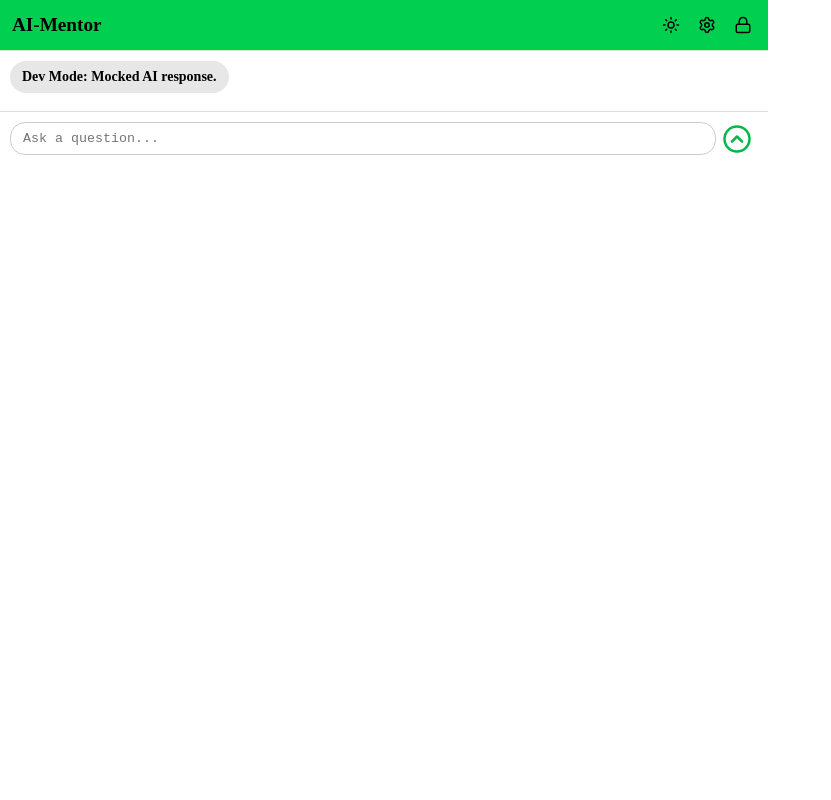
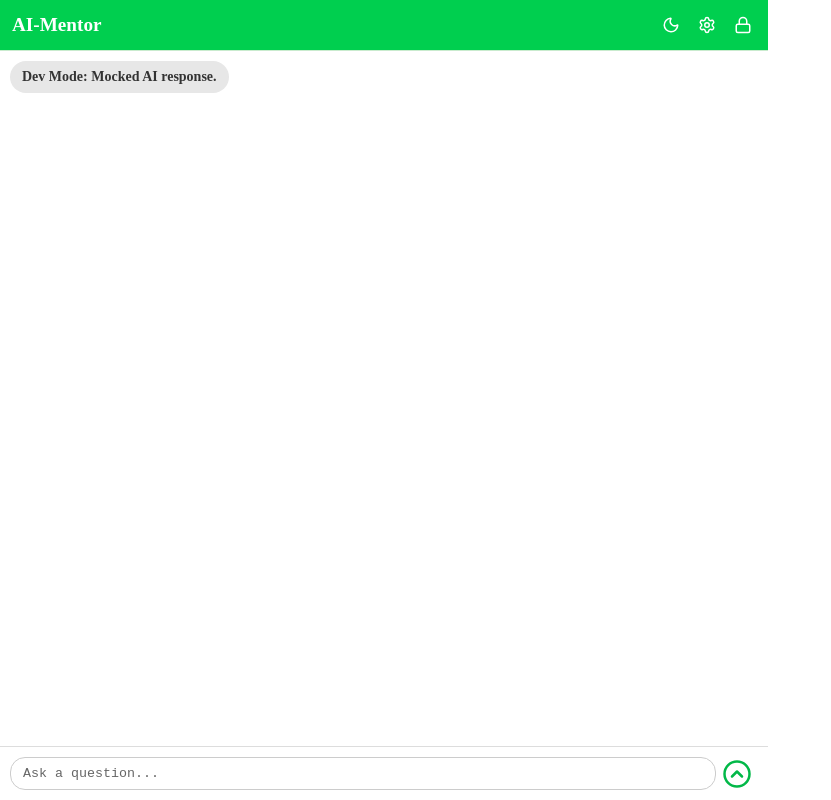
Before and after one commit to Guru22073/Ai-Mentor, a React (Vite) app: page / in a window 1280 px wide. Shown: the whole page, without its empty margins (0-831 px from the left). Built offline with nearby package versions, Linux system fonts and the light colour scheme.

Commit message:
added dark system with the context ThemeContext.jsx

```diff
--- a/src/components/Header.jsx
+++ b/src/components/Header.jsx
@@ -1,16 +1,28 @@
 import React from "react";
 import "../styles/header.css";
-
+import { useTheme } from "../contexts/ThemeContext";
 import { Sun, Moon, Settings, Lock } from "lucide-react";
 
 const Header = () => {
+  const { isDarkMode, toggleTheme } = useTheme();
+
   return (
     <header className="app-header">
       <div className="logo-container">AI-Mentor</div>
       <div className="controls-container">
-        <button className="icon-button"><Sun size = {18} /></button>
-        <button className="icon-button"><Settings size = {18} /></button>
-        <button className="icon-button"><Lock size = {18} /></button>
+        <button
+          className="icon-button theme-toggle"
+          onClick={toggleTheme}
+          title={isDarkMode ? "Switch to light mode" : "Switch to dark mode"}
+        >
+          {isDarkMode ? <Sun size={18} /> : <Moon size={18} />}
+        </button>
+        <button className="icon-button" title="Settings">
+          <Settings size={18} />
+        </button>
+        <button className="icon-button" title="Security">
+          <Lock size={18} />
+        </button>
       </div>
     </header>
   );
--- /dev/null
+++ b/src/contexts/ThemeContext.jsx
@@ -0,0 +1,49 @@
+import React, { createContext, useContext, useState, useEffect } from 'react';
+
+const ThemeContext = createContext();
+
+export const useTheme = () => {
+  const context = useContext(ThemeContext);
+  if (!context) {
+    throw new Error('useTheme must be used within a ThemeProvider');
+  }
+  return context;
+};
+
+export const ThemeProvider = ({ children }) => {
+  const [isDarkMode, setIsDarkMode] = useState(() => {
+    // Try to get theme from localStorage, default to light mode
+    try {
+      const savedTheme = localStorage.getItem('ai-mentor-theme');
+      return savedTheme ? JSON.parse(savedTheme) : false;
+    } catch {
+      return false;
+    }
+  });
+
+  useEffect(() => {
+    try {
+      localStorage.setItem('ai-mentor-theme', JSON.stringify(isDarkMode));
+    } catch (error) {
+      console.warn('Could not save theme preference:', error);
+    }
+
+    document.documentElement.setAttribute('data-theme', isDarkMode ? 'dark' : 'light');
+  }, [isDarkMode]);
+
+  const toggleTheme = () => {
+    setIsDarkMode(prev => !prev);
+  };
+
+  const value = {
+    isDarkMode,
+    toggleTheme,
+    theme: isDarkMode ? 'dark' : 'light'
+  };
+
+  return (
+    <ThemeContext.Provider value={value}>
+      {children}
+    </ThemeContext.Provider>
+  );
+};
--- a/src/styles/ChatWindow.css
+++ b/src/styles/ChatWindow.css
@@ -1,9 +1,22 @@
+.chat-container {
+  background-color: var(--bg-primary);
+  color: var(--text-primary);
+  transition: background-color 0.3s ease, color 0.3s ease;
+  height: 100vh;
+  display: flex;
+  flex-direction: column;
+  min-height: 400px;
+}
+
 .message-list {
   flex-grow: 1;
+  flex-shrink: 1;
   overflow-y: auto;
   padding: 10px;
   display: flex;
   flex-direction: column;
+  background-color: var(--bg-primary);
+  min-height: 0;
 }
 
 .message-bubble {
@@ -11,10 +24,12 @@
   border-radius: 18px;
   margin-bottom: 8px;
   max-width: 80%;
+  transition: background-color 0.3s ease, color 0.3s ease;
 }
 
 .message-bubble.ai {
-  background-color: #e7e7e7;
+  background-color: var(--message-ai-bg);
+  color: var(--message-ai-text);
   align-self: flex-start;
   text-align: left;
   font-size: 14px;
@@ -22,8 +37,8 @@
 }
 
 .message-bubble.user {
-  background-color: #00cf4f;
-  color: white;
+  background-color: var(--message-user-bg);
+  color: var(--message-user-text);
   font-weight: bold;
   font-size: 14px;
   align-self: flex-end;
@@ -32,16 +47,31 @@
 .input-area {
   display: flex;
   padding: 10px;
-  border-top: 1px solid #ddd;
+  border-top: 1px solid var(--border-color);
+  background-color: var(--bg-primary);
+  transition: border-color 0.3s ease, background-color 0.3s ease;
+  flex-shrink: 0;
 }
 
 .input-area textarea {
   flex-grow: 1;
-  border: 1px solid #ccc;
+  border: 1px solid var(--input-border);
   border-radius: 15px;
   padding: 8px 12px;
   resize: none;
   height: 15px;
+  background-color: var(--input-bg);
+  color: var(--text-primary);
+  transition: background-color 0.3s ease, color 0.3s ease, border-color 0.3s ease;
+}
+
+.input-area textarea:focus {
+  outline: none;
+  border-color: var(--message-user-bg);
+}
+
+.input-area textarea::placeholder {
+  color: var(--text-secondary);
 }
 
 .input-area button {
@@ -50,4 +80,14 @@
   cursor: pointer;
   display: flex;
   align-items: center;
+  transition: transform 0.2s ease;
 }
+
+.input-area button:hover {
+  transform: scale(1.05);
+}
+
+.input-area button:disabled {
+  cursor: not-allowed;
+  opacity: 0.6;
+}
--- a/src/styles/header.css
+++ b/src/styles/header.css
@@ -1,6 +1,7 @@
-header{
-  background-color: #00cf4f;
-  border-bottom: 1px solid #c9ebce;
+header {
+  background-color: var(--bg-header);
+  border-bottom: 1px solid var(--border-light);
+  transition: background-color 0.3s ease, border-color 0.3s ease;
 }
 
 .app-header {
@@ -13,6 +14,7 @@ header{
 .logo-container {
   font-weight: bold;
   font-size: 1.2em;
+  color: var(--text-header);
 }
 
 .controls-container {
@@ -27,4 +29,23 @@ header{
   padding: 4px;
   display: flex;
   align-items: center;
+  border-radius: 4px;
+  transition: background-color 0.3s ease;
+  color: var(--text-header);
 }
+
+.icon-button:hover {
+  background-color: var(--button-hover);
+}
+
+.icon-button.theme-toggle:hover {
+  background-color: rgba(255, 255, 255, 0.1);
+}
+
+.icon-button svg {
+  transition: transform 0.3s ease;
+}
+
+.icon-button:hover svg {
+  transform: scale(1.1);
+}
--- a/src/styles/index.css
+++ b/src/styles/index.css
@@ -1,8 +1,51 @@
+/* Theme Variables */
+:root[data-theme="light"] {
+  --bg-primary: #ffffff;
+  --bg-secondary: #f8f9fa;
+  --bg-header: #00cf4f;
+  --text-primary: #333333;
+  --text-secondary: #666666;
+  --text-header: #ffffff;
+  --border-color: #ddd;
+  --border-light: #c9ebce;
+  --message-ai-bg: #e7e7e7;
+  --message-ai-text: #333333;
+  --message-user-bg: #00cf4f;
+  --message-user-text: #ffffff;
+  --input-bg: #ffffff;
+  --input-border: #ccc;
+  --button-hover: rgba(0, 207, 79, 0.1);
+  --icon-color: #333333;
+}
+
+:root[data-theme="dark"] {
+  --bg-primary: #1a1a1a;
+  --bg-secondary: #2d2d2d;
+  --bg-header: #1e4d2b;
+  --text-primary: #ffffff;
+  --text-secondary: #cccccc;
+  --text-header: #ffffff;
+  --border-color: #404040;
+  --border-light: #3d5a42;
+  --message-ai-bg: #3d3d3d;
+  --message-ai-text: #ffffff;
+  --message-user-bg: #00a542;
+  --message-user-text: #ffffff;
+  --input-bg: #2d2d2d;
+  --input-border: #555;
+  --button-hover: rgba(0, 165, 66, 0.2);
+  --icon-color: #ffffff;
+}
+
 body {
-    margin: 0;
+  margin: 0;
+  background-color: var(--bg-primary);
+  color: var(--text-primary);
+  transition: background-color 0.3s ease, color 0.3s ease;
 }
 
 div#root {
-    min-width: 38rem;
-    max-width: 48rem;
+  min-width: 38rem;
+  max-width: 48rem;
+  background-color: var(--bg-primary);
 }
```
Also changed, not shown: src/App.jsx (+6 -6 lines), src/contexts/ThemeContext.js (deleted).
